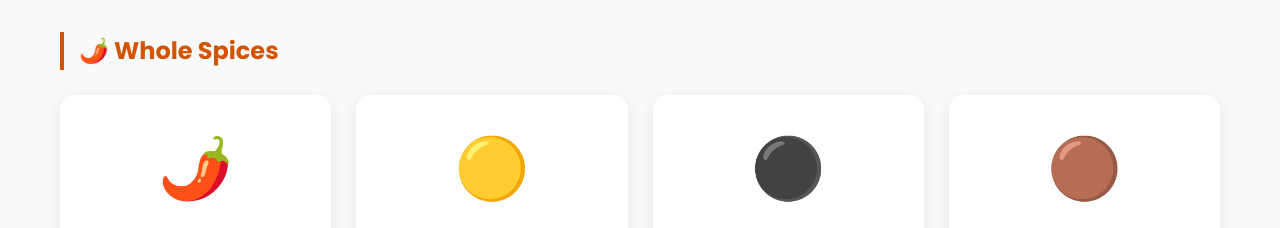
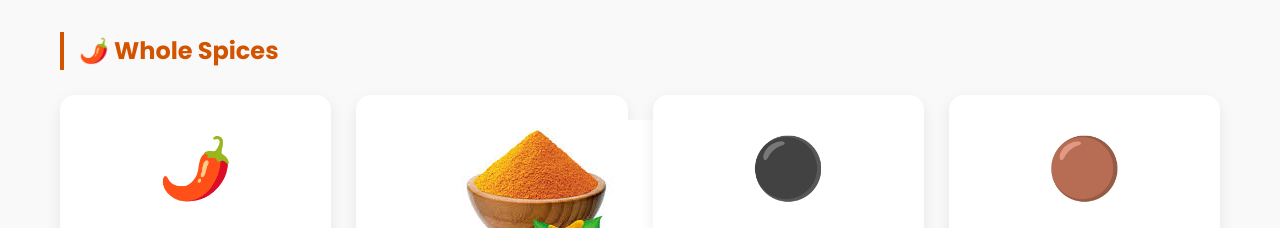
Before and after one commit to vaibhavpatil13058-eng/Kokan_spices, a plain HTML site: page index.html in a window 1280 px wide. Shown: the part 700-928 px from the top of the page. Drawn offline with Linux system fonts and the light colour scheme.

Commit message:
change_emoji
Co-authored-by: Copilot <copilot@github.com>

```diff
--- a/index.html
+++ b/index.html
@@ -46,7 +46,7 @@
                         <button class="btn-order" onclick="orderNow('Bedgi Mirchi Powder')">Order Now</button>
                     </div>
                     <div class="product-card">
-                        <div class="product-image">🟡</div>
+                        <div class="product-image"><img src="/assest/turmeric_powder.jpeg" alt="Turmeric Powder"></div>
                         <h4>Turmeric Powder</h4>
                         <p class="price">₹60 - ₹300</p>
                         <p class="weight">50g | 100g | 500g | 1kg</p>
```
Also changed, not shown: assest/turmeric_powder.jpeg (added).
